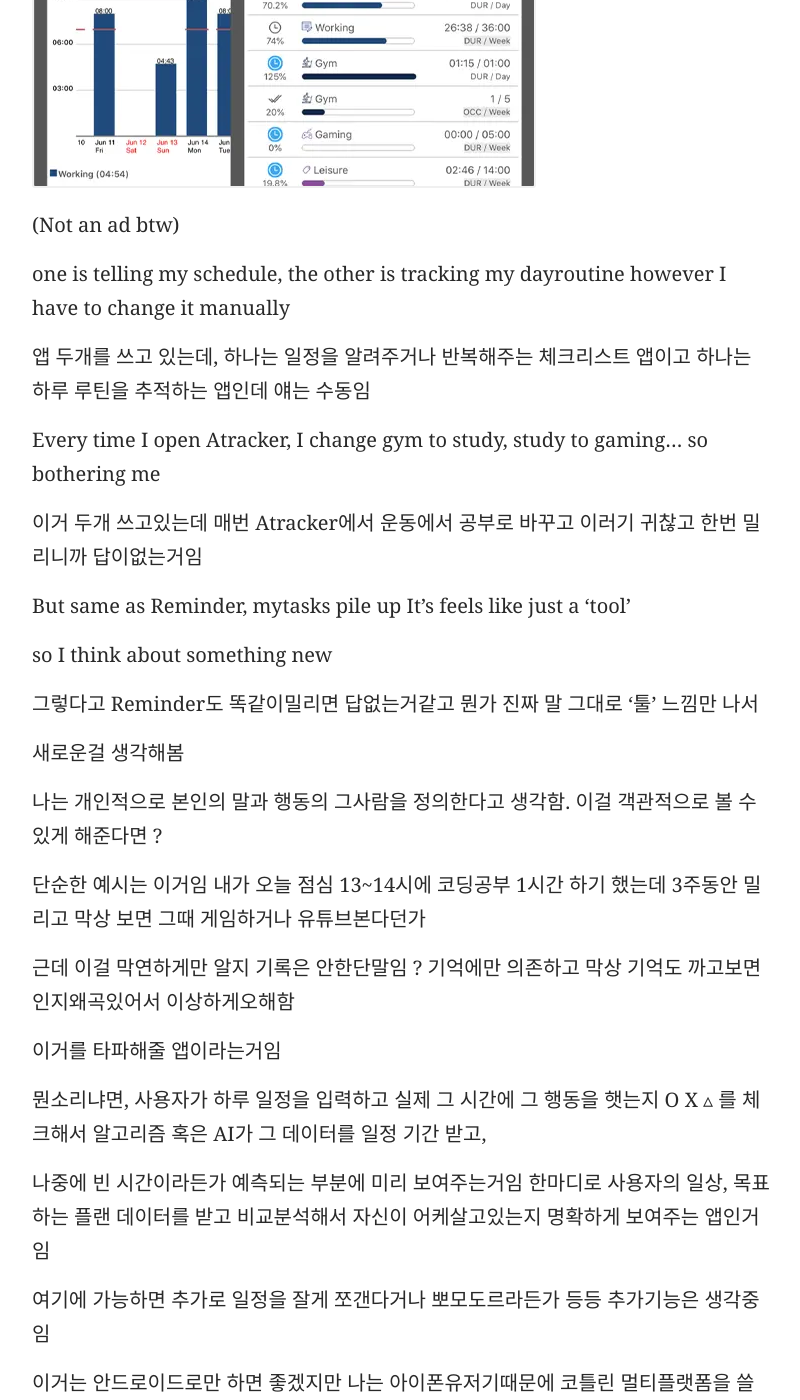
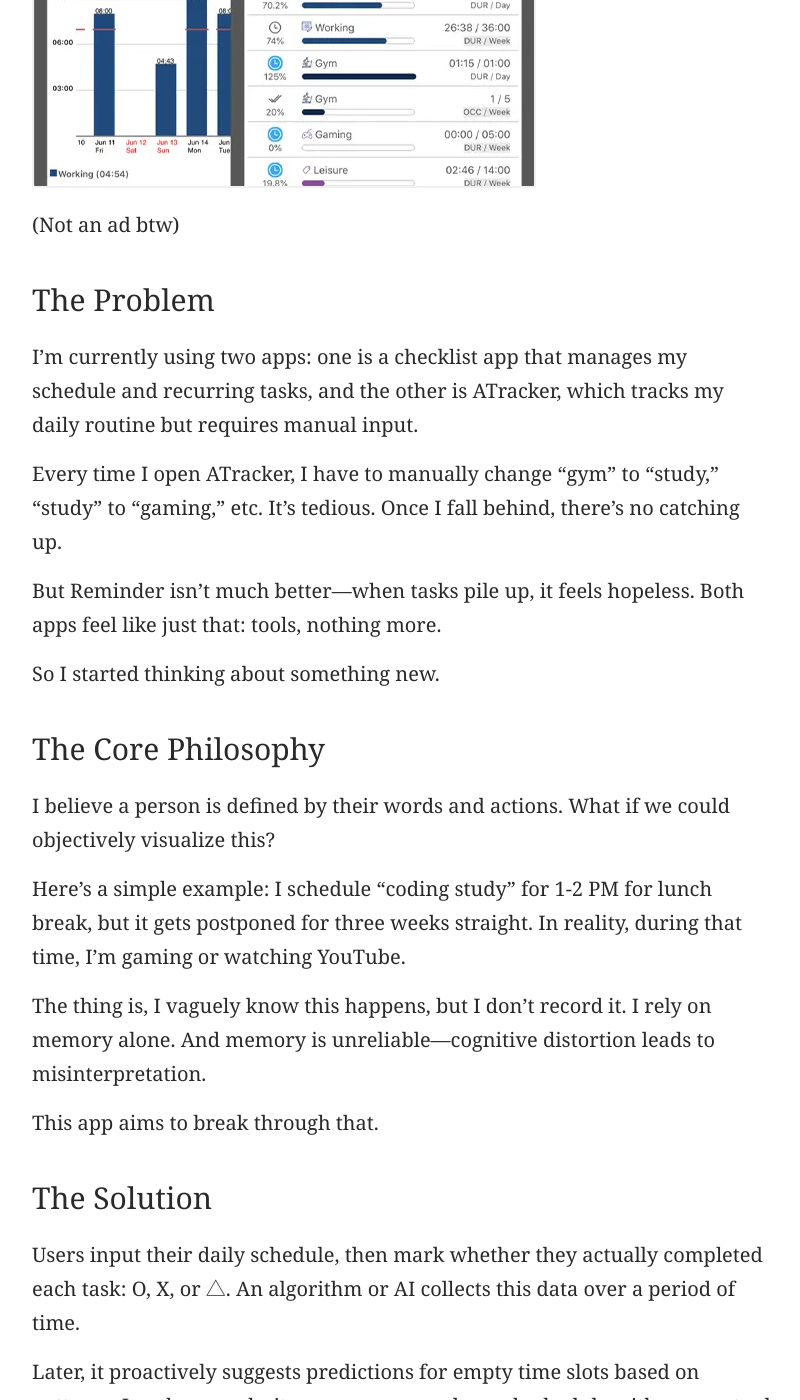
Before and after one commit to dmp100/dmp100.github.io, a Jekyll site: the page built from _posts/2025-09-29-Building-new-app.md, in a window 1280 px wide and 1400 px high, scrolled down 1194 px. Shown: the whole window, without its empty margins (238-1038 px from the left). Built offline with Jekyll 4.4.1, drawn with Linux system fonts in a browser that asks for light colours; nearby versions of some CDN libraries; some of the changed text lies outside the part shown.

Commit message:
Update 2025-09-29-Building-new-app.md

```diff
--- a/_posts/2025-09-29-Building-new-app.md
+++ b/_posts/2025-09-29-Building-new-app.md
@@ -19,51 +19,45 @@ and Atracker ?
 
 (Not an ad btw)
 
-one is telling my schedule, the other is tracking my dayroutine however I have to change it manually
 
-앱 두개를 쓰고 있는데, 하나는 일정을 알려주거나 반복해주는 체크리스트 앱이고 하나는 하루 루틴을 추적하는 앱인데 얘는 수동임
+## The Problem
 
+I'm currently using two apps: one is a checklist app that manages my schedule and recurring tasks, and the other is ATracker, which tracks my daily routine but requires manual input.
 
-Every time I open Atracker, I change gym to study, study to gaming... so bothering me
+Every time I open ATracker, I have to manually change "gym" to "study," "study" to "gaming," etc. It's tedious. Once I fall behind, there's no catching up.
 
-이거 두개 쓰고있는데 매번 Atracker에서 운동에서 공부로 바꾸고 이러기 귀찮고 한번 밀리니까 답이없는거임
+But Reminder isn't much better—when tasks pile up, it feels hopeless. Both apps feel like just that: tools, nothing more.
 
-But same as Reminder, mytasks pile up
-It's feels like just a 'tool'
+So I started thinking about something new.
 
-so I think about something new
+## The Core Philosophy
 
-그렇다고 Reminder도 똑같이밀리면 답없는거같고 뭔가 진짜 말 그대로 '툴' 느낌만 나서
+I believe a person is defined by their words and actions. What if we could objectively visualize this?
 
-새로운걸 생각해봄
+Here's a simple example: I schedule "coding study" for 1-2 PM for lunch break, but it gets postponed for three weeks straight. In reality, during that time, I'm gaming or watching YouTube.
 
-나는 개인적으로 본인의 말과 행동의 그사람을 정의한다고 생각함.
-이걸 객관적으로 볼 수 있게 해준다면 ?
+The thing is, I vaguely know this happens, but I don't record it. I rely on memory alone. And memory is unreliable—cognitive distortion leads to misinterpretation.
 
-단순한 예시는 이거임
-내가 오늘 점심 13~14시에 코딩공부 1시간 하기 했는데 3주동안 밀리고
-막상 보면 그때 게임하거나 유튜브본다던가
+This app aims to break through that.
 
-근데 이걸 막연하게만 알지 기록은 안한단말임 ? 기억에만 의존하고
-막상 기억도 까고보면 인지왜곡있어서 이상하게오해함
+## The Solution
 
-이거를 타파해줄 앱이라는거임
+Users input their daily schedule, then mark whether they actually completed each task: O, X, or △. An algorithm or AI collects this data over a period of time.
 
-뭔소리냐면, 사용자가 하루 일정을 입력하고 실제 그 시간에 그 행동을 햇는지 O X ▵ 를 체크해서 알고리즘 혹은 AI가 그 데이터를 일정 기간 받고,
+Later, it proactively suggests predictions for empty time slots based on patterns. In other words, it compares your planned schedule with your actual behavior, clearly showing you how you're really living.
 
-나중에 빈 시간이라든가 예측되는 부분에 미리 보여주는거임
-한마디로 사용자의 일상, 목표하는 플랜 데이터를 받고 비교분석해서 자신이 어케살고있는지 명확하게 보여주는 앱인거임
+Additional features I'm considering: breaking down tasks into smaller chunks, Pomodoro timer integration, and more.
 
-여기에 가능하면 추가로 일정을 잘게 쪼갠다거나 뽀모도르라든가 등등 추가기능은 생각중임
+## Tech Stack
 
-이거는 안드로이드로만 하면 좋겠지만 나는 아이폰유저기때문에 코틀린 멀티플랫폼을 쓸거임
+Ideally, I'd prefer Android-only development, but since I'm an iPhone user, I'll use Kotlin Multiplatform.
 
-물론 출시까지 생각하고 작업을 할거고 AI기능에는 구독제를 쓸까 생각중
+I'm planning this with a full release in mind, and I'm thinking about implementing a subscription model for AI features.
 
-일단 Figma로 프로토타입 생각해보면서 계속 진행해볼 예정임
+For now, I'll prototype in Figma and iterate from there.
 
-Social Network 보셈 이 영화 진짜 Building 쥑임
+Watch *The Social Network*—that film absolutely nails the building process.
 
-뭐 나온거 있으면 다시옴
+I'll update when there's progress.
 
-아 그리고 프리렌도 어케할지 기획중임
+Oh, and I'm also planning something with Frieren.
```
